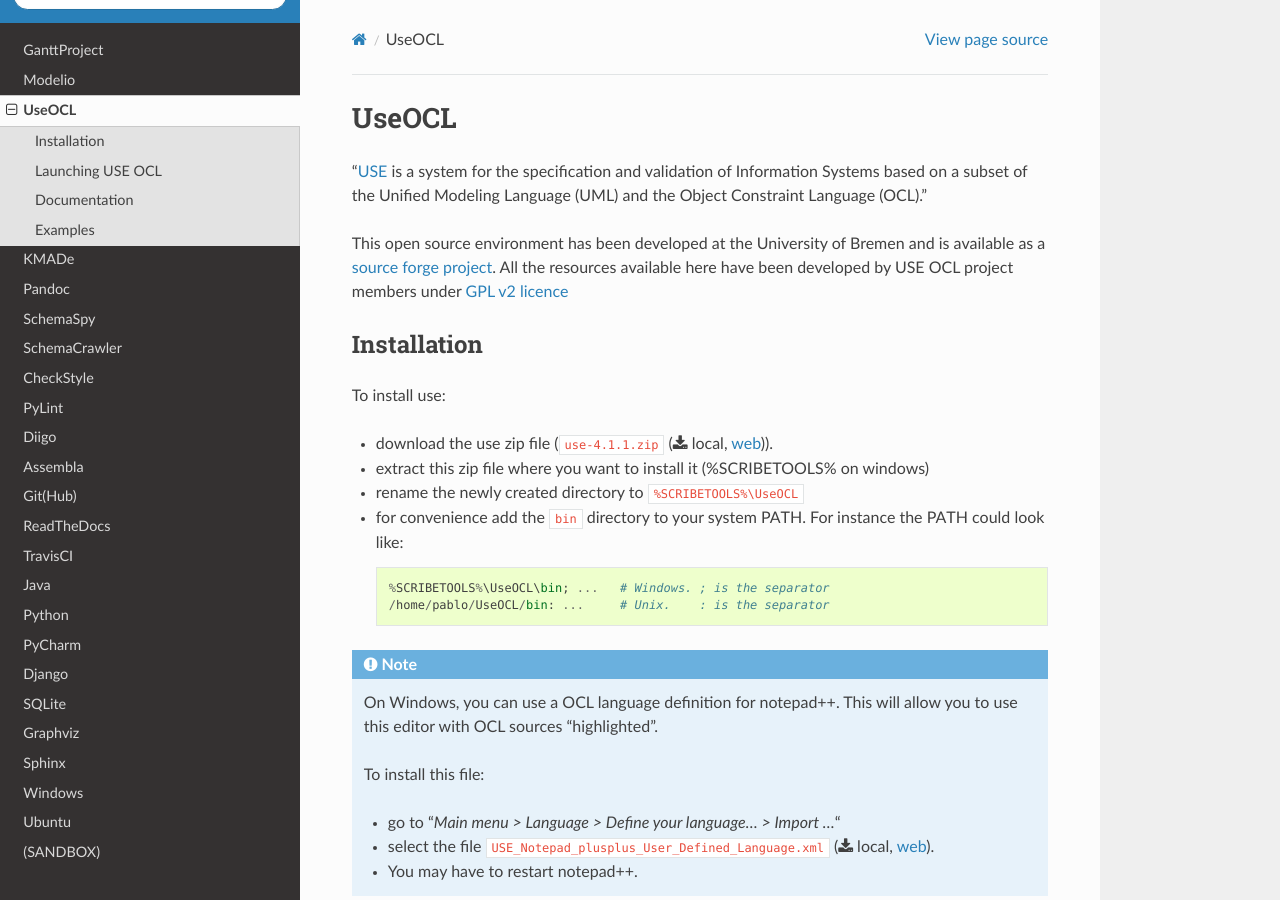
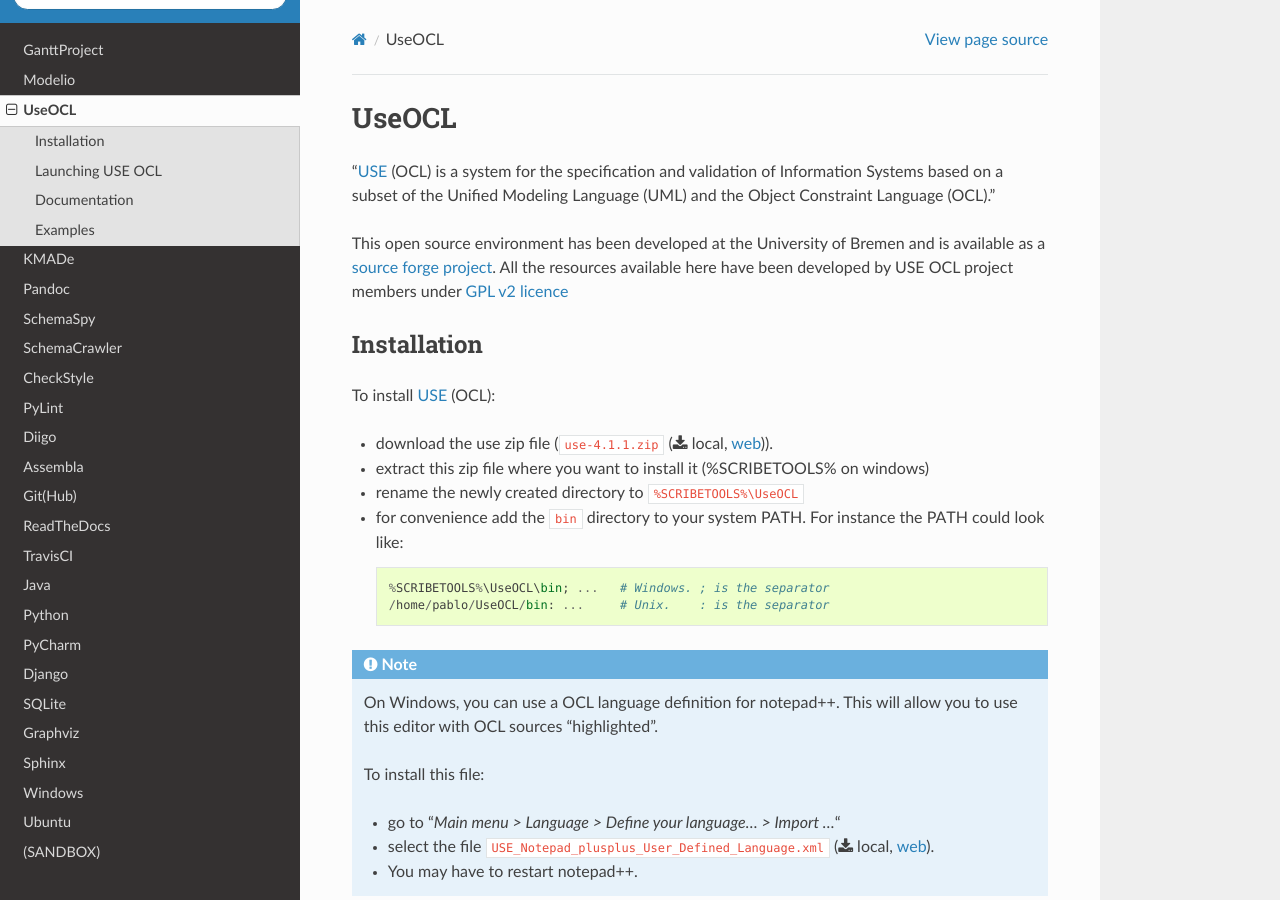
Before and after one commit to ScribesZone/ScribesTools, a Sphinx documentation site: the page built from docs/useocl/index.rst, in a window 1280 px wide and 900 px high. Built offline with Sphinx 7.4.7 and the Read the Docs theme 2.0.0, drawn with Linux system fonts in a browser that asks for light colours; pages that are not in the unit, such as notebooks, are missing from menus.

```diff
--- a/docs/useocl/index.rst
+++ b/docs/useocl/index.rst
@@ -3,8 +3,8 @@
 UseOCL
 ======
 
-"`USE`_ is a system for the specification and validation of Information Systems
-based on a subset of the Unified Modeling Language (UML) and the
+"`USE`_ (OCL) is a system for the specification and validation of Information
+Systems based on a subset of the Unified Modeling Language (UML) and the
 Object Constraint Language (OCL)."
 
 This open source environment has been developed at the University of Bremen and
@@ -14,7 +14,7 @@ have been developed by USE OCL project members under `GPL v2 licence`_
 Installation
 ------------
 
-To install use:
+To install `USE`_ (OCL):
 
 *   download the use zip file (``use-4.1.1.zip`` |use.zip|).
 *   extract this zip file where you want to install it (%SCRIBETOOLS% on windows)
@@ -131,7 +131,7 @@ index that show which OCL features are used in which files.
 
 ..  |use.zip| replace::
     (:download:`local<../../res/useocl/downloads/use-4.1.1.zip>`,
-    `web <http://sourceforge.net/projects/useocl/files/USE/4.1.1/>`__)
+    `web <http://sourceforge.net/projects/useocl/files/USE/4.1.0/use-4.1.1.zip/download>`__)
 
 ..  |use-notepad.xml| replace::
     (:download:`local<../../res/useocl/downloads/Win/USE_Notepad_plusplus_User_Defined_Language.xml>`,
@@ -153,6 +153,7 @@ index that show which OCL features are used in which files.
 
 
 
+
 .. _USE: http://sourceforge.net/projects/useocl/
 .. _`source forge project`: http://sourceforge.net/projects/useocl/
 .. _`GPL v2 licence`: http://www.gnu.org/licenses/gpl-2.0.html
```
